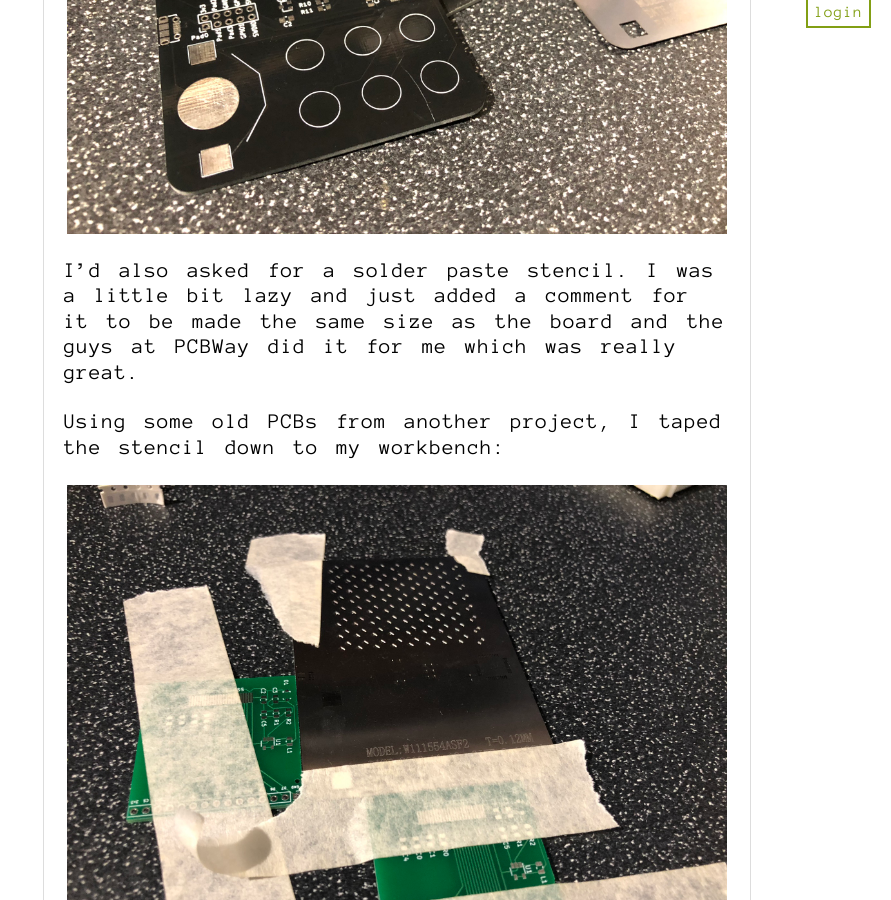
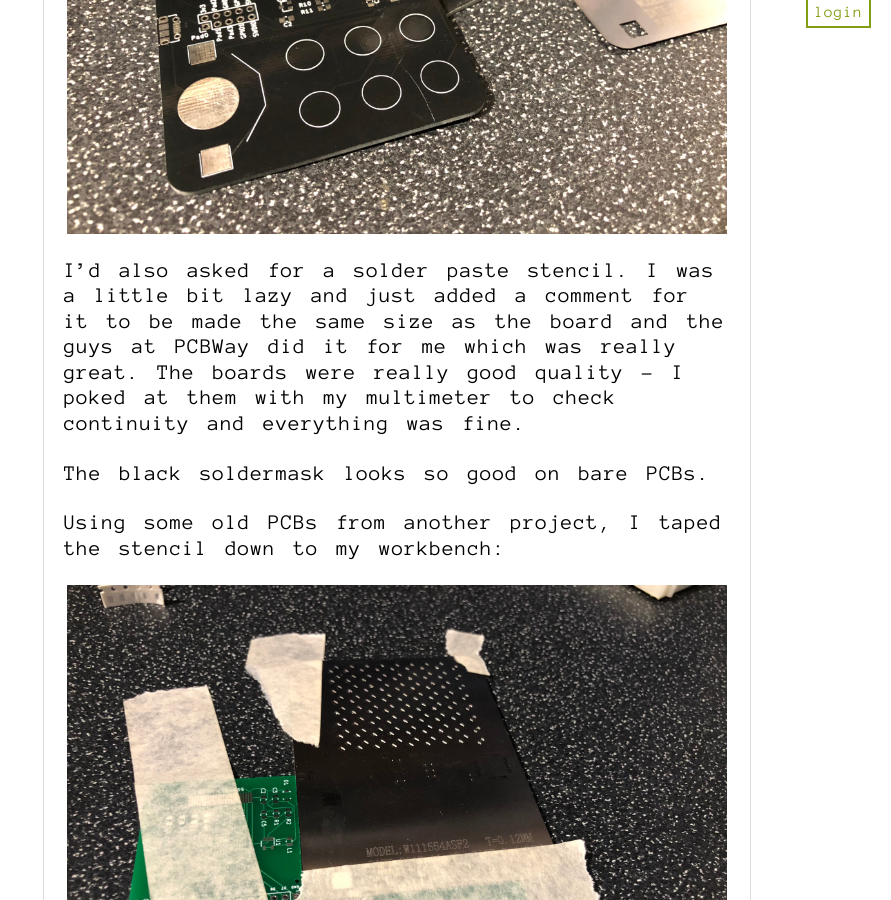
Before and after one commit to MalphasWats/MalphasWats.github.io, a Jekyll site: the page built from _posts/2020-01-10-New-Year-New-Gear.markdown, in a window 1280 px wide and 900 px high, scrolled down 1500 px. Shown: the whole window, without its empty margins (389-1280 px from the left). Built offline with Jekyll 4.4.1, drawn with Linux system fonts in a browser that asks for light colours.

Commit message:
added review text

```diff
--- a/_posts/2020-01-10-New-Year-New-Gear.markdown
+++ b/_posts/2020-01-10-New-Year-New-Gear.markdown
@@ -20,7 +20,9 @@ Not long afterwards I got these beauties in the post:
 
 ![PCBWay PCBs][BOARDS]
 
-I'd also asked for a solder paste stencil. I was a little bit lazy and just added a comment for it to be made the same size as the board and the guys at PCBWay did it for me which was really great.
+I'd also asked for a solder paste stencil. I was a little bit lazy and just added a comment for it to be made the same size as the board and the guys at PCBWay did it for me which was really great. The boards were really good quality - I poked at them with my multimeter to check continuity and everything was fine.
+
+The black soldermask looks so good on bare PCBs.
 
 Using some old PCBs from another project, I taped the stencil down to my workbench:
 
```
